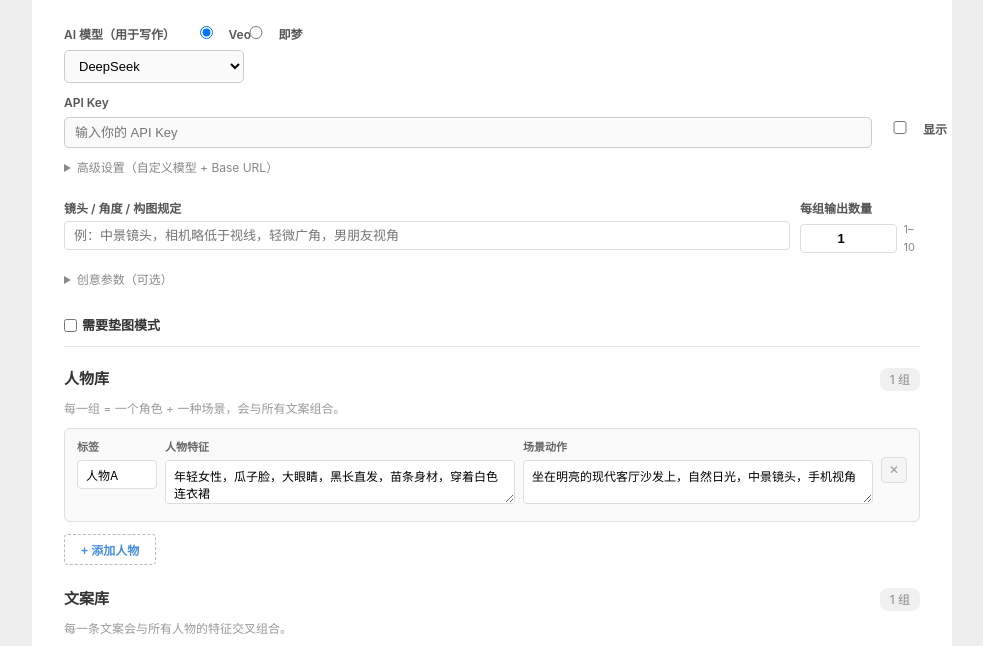
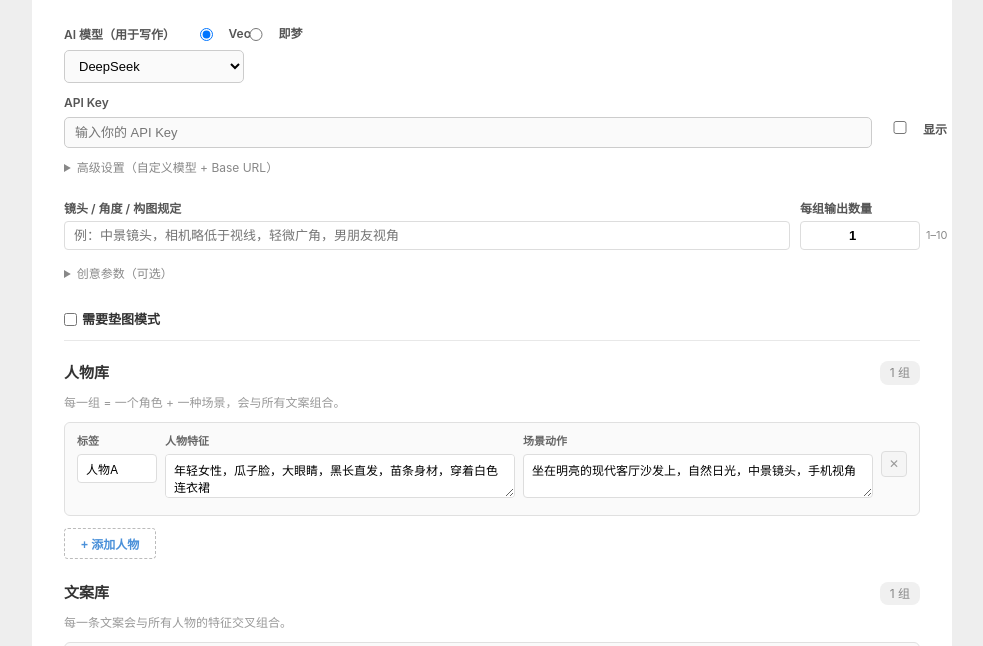
Before and after one commit to connywing/video-prompt-generator, a plain HTML site: page index.html in a window 1280 px wide. Shown: the part 86-732 px from the top of the page, without its empty margins (148-1131 px from the left). Drawn offline with Linux system fonts and the light colour scheme.

Commit message:
fix: 修复Veo/即梦radio重叠、输出数量换行、文案库textarea加大

```diff
--- a/script.js
+++ b/script.js
@@ -160,7 +160,7 @@ function addScriptRow(label, text) {
         +'<option value="th">ไทย</option>'
         +'<option value="id">Bahasa Indonesia</option>'
         +'</select></div>'
-        +'<div class="brf-script"><label>文案内容</label><textarea class="script-text" rows="3" placeholder="粘贴口播文案 / 脚本……">'+escHtml(text||'')+'</textarea></div>'
+        +'<div class="brf-script"><label>文案内容</label><textarea class="script-text" rows="4" placeholder="粘贴口播文案 / 脚本……">'+escHtml(text||'')+'</textarea></div>'
         +'<button class="remove-btn" onclick="removeScriptRow('+id+')" title="删除">✕</button>'
         +'</div>';
     document.getElementById('script-rows').appendChild(div);
--- a/style.css
+++ b/style.css
@@ -113,11 +113,18 @@ h2 { font-size: 15px; color: #333; margin: 0; }
 .vmi-opt {
     display: flex;
     align-items: center;
-    gap: 3px;
+    gap: 4px;
     font-size: 13px;
     font-weight: 500;
     cursor: pointer;
     white-space: nowrap;
+    line-height: 1;
+}
+
+.vmi-opt input[type="radio"] {
+    margin: 0;
+    vertical-align: middle;
+    flex-shrink: 0;
 }
 
 .config-model select { width: 180px; }
@@ -224,16 +231,17 @@ h2 { font-size: 15px; color: #333; margin: 0; }
 }
 
 /* 输出数量 */
-.output-count-wrap { display: flex; align-items: center; gap: 6px; }
+.output-count-wrap { display: flex; align-items: center; gap: 6px; white-space: nowrap; }
 
 .count-input {
-    width: 60px;
+    width: 52px;
     text-align: center;
     font-size: 14px;
     font-weight: 700;
+    flex-shrink: 0;
 }
 
-.count-label { font-size: 11px; color: #888; }
+.count-label { font-size: 11px; color: #888; white-space: nowrap; }
 
 /* ---- 垫图 ---- */
 .ref-section {
```
